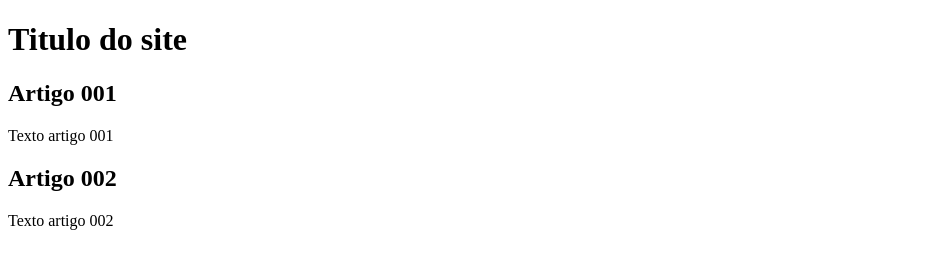
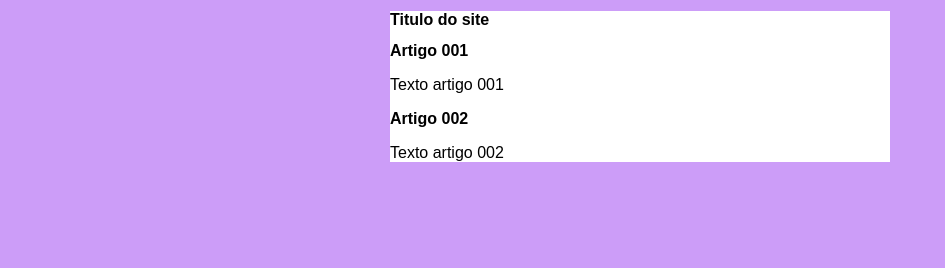
Before and after one commit to JoaoDinizDEV/projeto-site, a plain HTML site: page index.htm in a window 1280 px wide. Shown: the whole page, without its empty margins (0-945 px from the left). Drawn offline with Linux system fonts and the light colour scheme.

Commit message:
adicionei a estilização

```diff
--- /dev/null
+++ b/estilos/style.css
@@ -0,0 +1,15 @@
+*{
+    font-family: Arial, Helvetica, sans-serif;
+    font-size: 16px;
+}
+
+body {
+    background-color: rgb(204, 157, 248);
+}
+
+main{
+    background-color: white;
+    width: 500px;
+    margin: auto;
+
+}
--- a/index.htm
+++ b/index.htm
@@ -4,6 +4,7 @@
     <meta charset="UTF-8">
     <meta name="viewport" content="width=device-width, initial-scale=1.0">
     <title>Titulo do site</title>
+    <link rel="stylesheet" href="estilos/style.css">
 </head>
 <body>
     <main>
```
